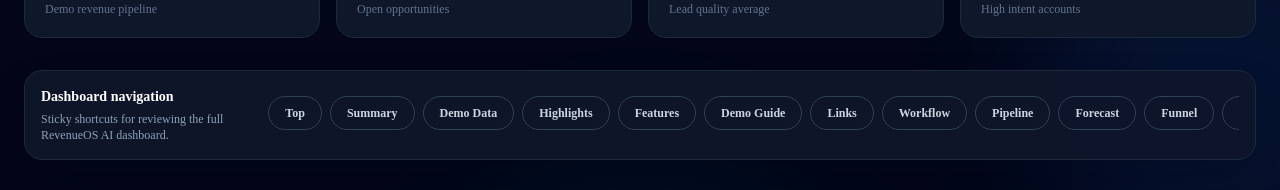
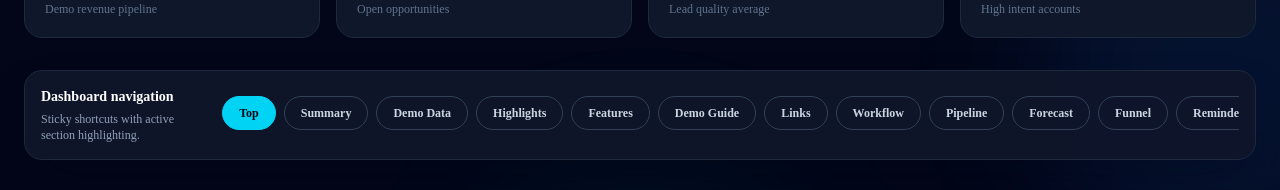
Before and after one commit to Asad97531/revenueos-ai, a Next.js app: page /dashboard in a window 1280 px wide. Shown: the part 430-620 px from the top of the page. Built offline with nearby package versions, Linux system fonts and the light colour scheme.

Commit message:
Highlight active dashboard section

```diff
--- a/components/dashboard/DashboardNav.tsx
+++ b/components/dashboard/DashboardNav.tsx
@@ -1,73 +1,123 @@
+"use client";
+
+import { useEffect, useState } from "react";
+
 const navItems = [
   {
     label: "Top",
     href: "#top",
+    id: "top",
   },
   {
     label: "Summary",
     href: "#summary",
+    id: "summary",
   },
   {
     label: "Demo Data",
     href: "#demo-data",
+    id: "demo-data",
   },
   {
     label: "Highlights",
     href: "#project-highlights",
+    id: "project-highlights",
   },
   {
     label: "Features",
     href: "#feature-checklist",
+    id: "feature-checklist",
   },
   {
     label: "Demo Guide",
     href: "#demo-guide",
+    id: "demo-guide",
   },
   {
     label: "Links",
     href: "#project-links",
+    id: "project-links",
   },
   {
     label: "Workflow",
     href: "#sales-workflow",
+    id: "sales-workflow",
   },
   {
     label: "Pipeline",
     href: "#pipeline-health",
+    id: "pipeline-health",
   },
   {
     label: "Forecast",
     href: "#revenue-forecast",
+    id: "revenue-forecast",
   },
   {
     label: "Funnel",
     href: "#conversion-funnel",
+    id: "conversion-funnel",
   },
   {
     label: "Reminders",
     href: "#follow-ups",
+    id: "follow-ups",
   },
   {
     label: "Performance",
     href: "#sales-performance",
+    id: "sales-performance",
   },
   {
     label: "Accounts",
     href: "#account-insights",
+    id: "account-insights",
   },
   {
     label: "Tech Stack",
     href: "#tech-stack",
+    id: "tech-stack",
   },
   {
     label: "CRM",
     href: "#crm-workspace",
+    id: "crm-workspace",
   },
 ];
 
 export function DashboardNav() {
+  const [activeSection, setActiveSection] = useState("top");
+
+  useEffect(() => {
+    function updateActiveSection() {
+      const scrollPosition = window.scrollY + 180;
+
+      let currentSection = "top";
+
+      for (const item of navItems) {
+        const section = document.getElementById(item.id);
+
+        if (section && section.offsetTop <= scrollPosition) {
+          currentSection = item.id;
+        }
+      }
+
+      setActiveSection(currentSection);
+    }
+
+    updateActiveSection();
+
+    window.addEventListener("scroll", updateActiveSection);
+    window.addEventListener("resize", updateActiveSection);
+
+    return () => {
+      window.removeEventListener("scroll", updateActiveSection);
+      window.removeEventListener("resize", updateActiveSection);
+    };
+  }, []);
+
   return (
-    <section className="sticky top-4 z-20 rounded-2xl border border-slate-800 bg-slate-900/95 p-4 shadow-2xl shadow-slate-950/40 backdrop-blur">
+    <section className="sticky top-6 z-20 rounded-2xl border border-slate-800 bg-slate-900/95 p-4 shadow-2xl shadow-slate-950/40 backdrop-blur">
       <div className="flex flex-col gap-3 lg:flex-row lg:items-center lg:justify-between">
         <div>
           <p className="text-sm font-semibold text-white">
@@ -75,20 +125,28 @@ export function DashboardNav() {
           </p>
 
           <p className="mt-1 text-xs text-slate-400">
-            Sticky shortcuts for reviewing the full RevenueOS AI dashboard.
+            Sticky shortcuts with active section highlighting.
           </p>
         </div>
 
         <div className="flex gap-2 overflow-x-auto pb-1">
-          {navItems.map((item) => (
+          {navItems.map((item) => {
+            const isActive = activeSection === item.id;
+
+            return (
               <a
                 key={item.href}
                 href={item.href}
-              className="whitespace-nowrap rounded-full border border-slate-700 px-4 py-2 text-xs font-semibold text-slate-300 transition hover:border-cyan-400/50 hover:bg-cyan-400/10 hover:text-cyan-300"
+                className={`whitespace-nowrap rounded-full border px-4 py-2 text-xs font-semibold transition ${
+                  isActive
+                    ? "border-cyan-400 bg-cyan-400 text-slate-950"
+                    : "border-slate-700 text-slate-300 hover:border-cyan-400/50 hover:bg-cyan-400/10 hover:text-cyan-300"
+                }`}
               >
                 {item.label}
               </a>
-          ))}
+            );
+          })}
         </div>
       </div>
     </section>
```
Lines whose indentation alone changed are shown as unchanged.
